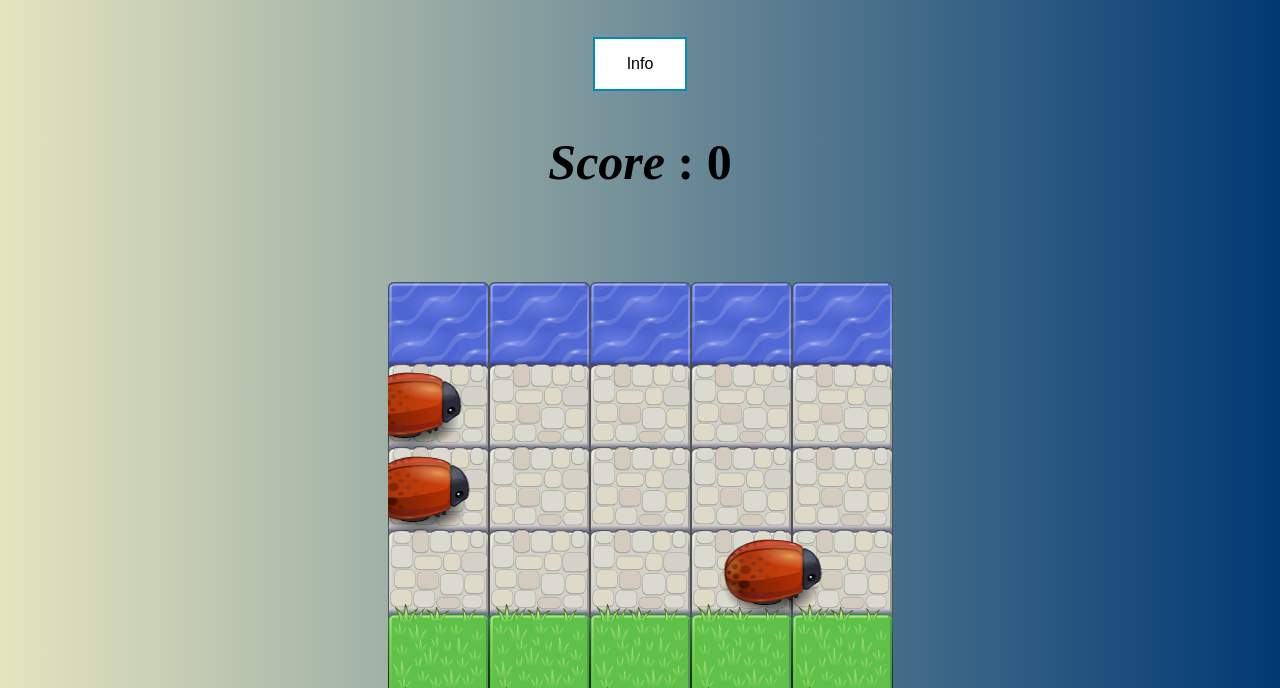
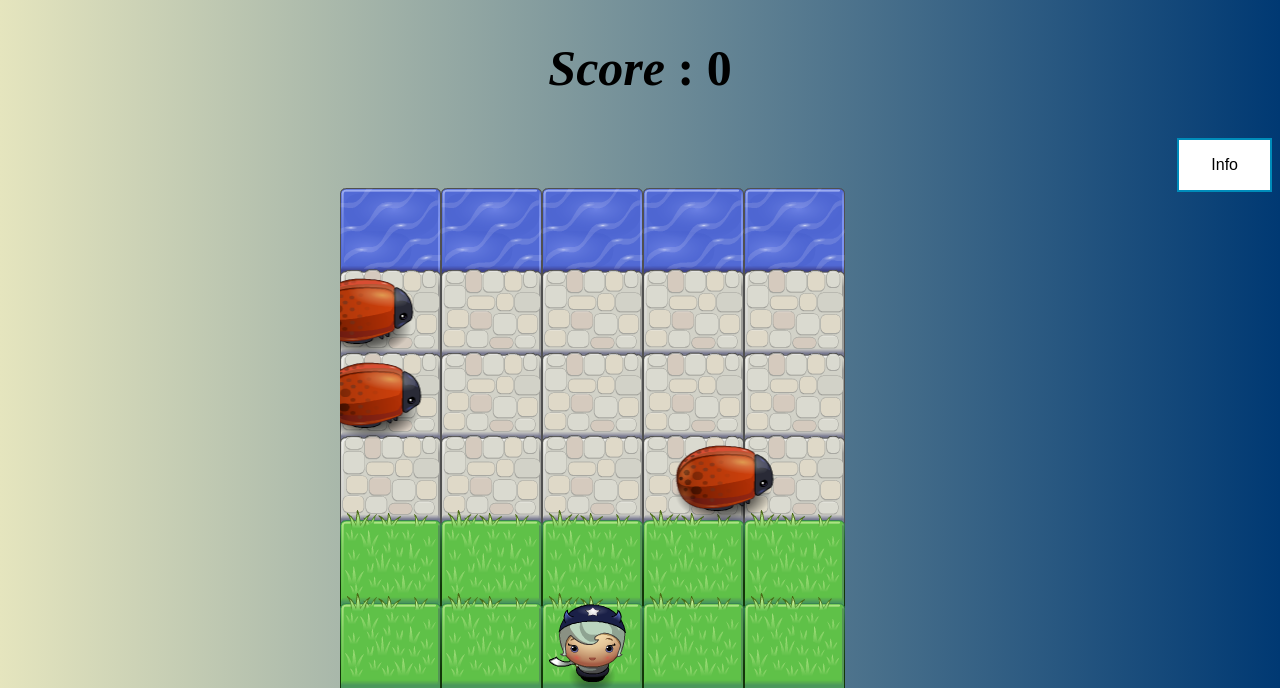
Before and after one commit to ParvathiRPai/Arcade, a plain HTML site: page index.html in a window 1280 px wide. Shown: the part 112-800 px from the top of the page. Drawn offline with nearby package versions, Linux system fonts and the light colour scheme.

Commit message:
score panel

```diff
--- a/css/style.css
+++ b/css/style.css
@@ -32,6 +32,7 @@ h2{
   .button2 {
     background-color: white;
     color: black;
+    float: right;
     border: 2px solid #008CBA;
   }
 
@@ -39,3 +40,9 @@ h2{
     background-color: #008CBA;
     color: white;
   }
+
+  .score-panel {
+    text-align: center;
+    margin-bottom: 20px;
+    margin-top: 20px;
+  }
--- a/index.html
+++ b/index.html
@@ -17,8 +17,10 @@
          </div>
 
     </div>
+     <section class="score-panel">
+    <h2><i>Score</i> : <span id="playerScore"></span></h2>
     <button class="button button2" onclick="info()">Info</button>
-    <h2><i>Score</i> : <span id="playerScore"></span></h2>
+    </section>
 
     <script src="js/resources.js"></script>
     <script src="js/app.js"></script>
```
